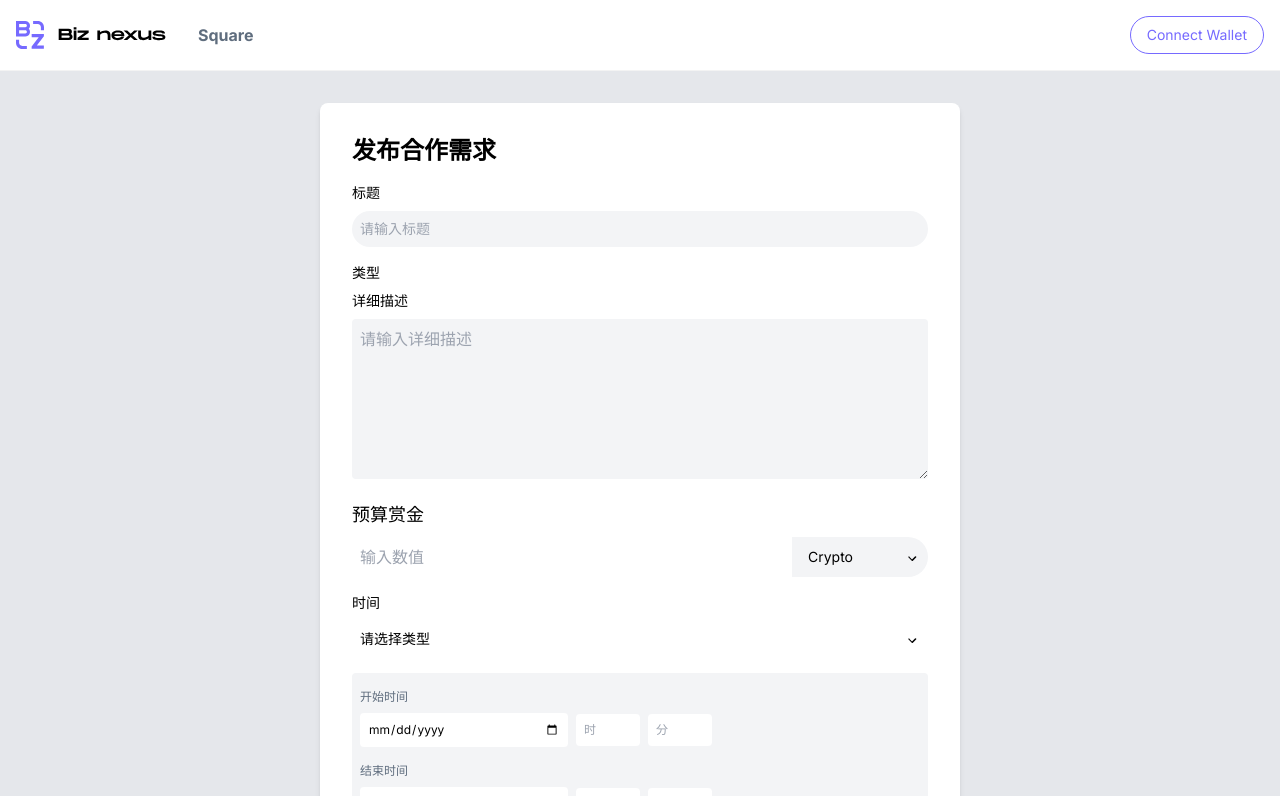
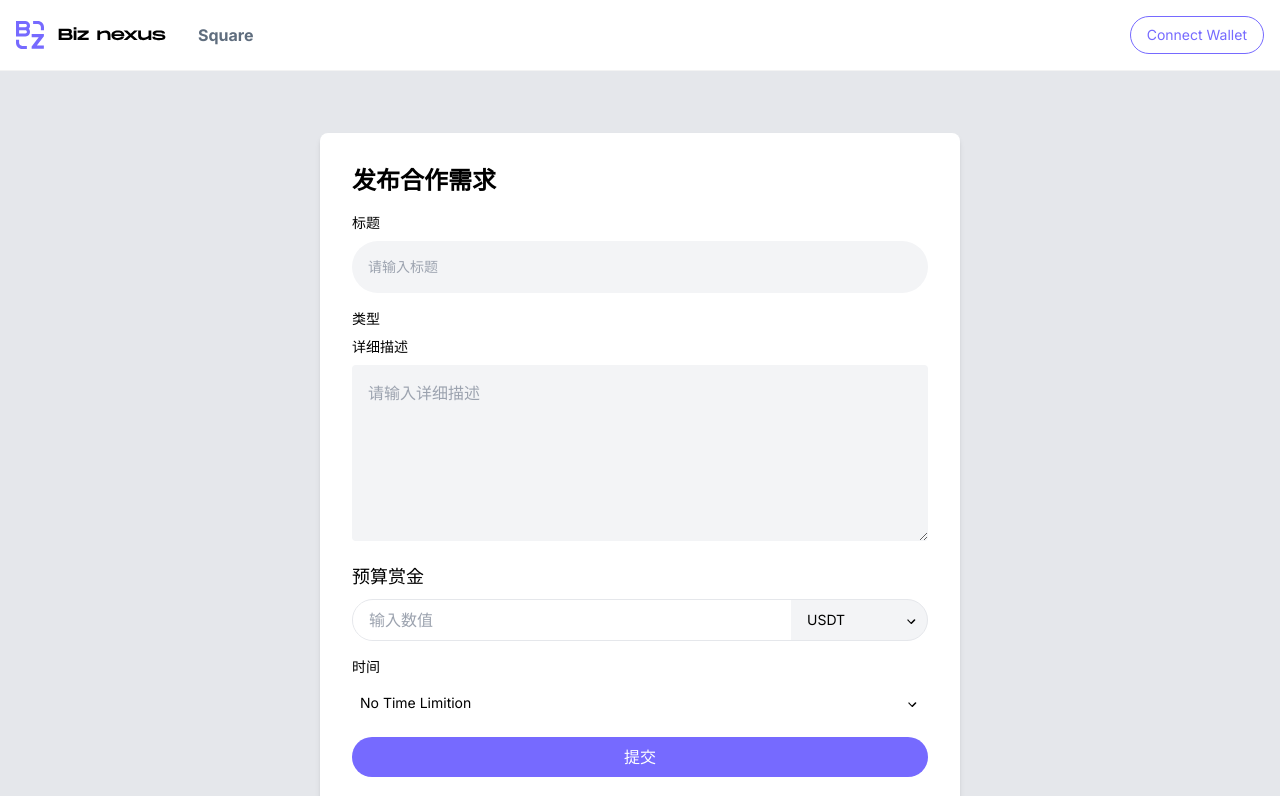
Before and after one commit to SpectreMercury/biz-front-end, a Next.js app: page /PostRequirements in a window 1280 px wide. Shown: the top 796 px of the page. Built offline with nearby package versions, Linux system fonts and the light colour scheme.

Commit message:
update time

```diff
--- a/src/app/PostRequirements/page.tsx
+++ b/src/app/PostRequirements/page.tsx
@@ -63,7 +63,7 @@ function PostRequirements() {
             name="title"
             value={formData.title}
             onChange={handleInputChange}
-            className="w-full p-2 mb-4 bg-gray-100 text-sm rounded-full"
+            className="w-full p-4 mb-4 bg-gray-100 text-sm rounded-full"
             placeholder="请输入标题"
           />
 
@@ -84,7 +84,7 @@ function PostRequirements() {
             value={formData.description}
             onChange={handleInputChange}
             rows={6}
-            className="w-full p-2 mb-4 bg-gray-100 rounded"
+            className="w-full p-4 mb-4 bg-gray-100 rounded"
             placeholder="请输入详细描述"
           ></textarea>
 
@@ -98,22 +98,29 @@ function PostRequirements() {
               defaultDisplay="请选择类型"
               className="w-full mb-4"
             /> */}
-          <div className="flex items-center mb-4 bg-gray-100 rounded-full space-x-2">
+          <div className="flex items-center mb-4 bg-gray-100 border overflow-auto rounded-full space-x-2">
             <input
               type="text"
               name="reward"
               value={formData.reward}
               onChange={handleInputChange}
-              className="flex-grow p-2"
+              className="flex-grow px-4 py-2"
               placeholder="输入数值"
             />
             <CustomSelect
               name="crypto"
-              options={['USD', 'EUR']}
+              options={[{
+                key: '1',
+                value: 'USDT'
+              },{
+                key: '2',
+                value: 'ETH'
+              }
+              ]}
               onOptionSelected={(selected, name) => {
                 setFormData(prev => ({ ...prev, [name]: selected }));
               }}
-              defaultDisplay="Crypto"
+              defaultDisplay="1"
               className="w-32"
             />
           </div>
@@ -122,13 +129,21 @@ function PostRequirements() {
             <label className="block text-sm font-medium mb-2">时间</label>
             <CustomSelect
               name="type"
-              options={['Option 1', 'Option 2']}
+              options={[{
+                key: '2',
+                value: 'No Time Limition'
+              },{
+                key: '1',
+                value: 'Time Limition'
+              }]}
               onOptionSelected={(selected, name) => {
                 setFormData(prev => ({ ...prev, [name]: selected }));
               }}
               defaultDisplay="请选择类型"
               className="w-full mb-4"
             />
+            {
+              formData.type == '1' && (<>
                 <div className="flex flex-col gap-4 items-start bg-gray-100 px-2 py-4 rounded">
                   <div>
                     <label className="block text-xs text-textSecondary">开始时间</label>
@@ -147,6 +162,8 @@ function PostRequirements() {
                     </div>
                   </div>
                 </div>
+              </>)
+            }
           </div>
 
           <button className="w-full py-2 text-white bg-primary rounded-full" onClick={handleSubmit}>提交</button>
--- a/src/app/RequirementsSqure/page.tsx
+++ b/src/app/RequirementsSqure/page.tsx
@@ -26,9 +26,9 @@ const RequirementSquare: React.FC = () => {
   }, []);
 
   return (
-    <div className="flex">
+    <div className="flex justify-center">
       {/* Left Side - Filters */}
-      <div className="w-1/5 m-4 p-4 flex flex-col items-center border border-gray-100 self-start rounded-lg">
+      {/* <div className="w-1/5 m-4 p-4 flex flex-col items-center border border-gray-100 self-start rounded-lg">
         <h2 className="mb-4 font-bold">Filters</h2>
         {mockFilters.map((filter, index) => (
           <div key={index} className="mb-2">
@@ -36,7 +36,7 @@ const RequirementSquare: React.FC = () => {
             <label htmlFor={`filter-${index}`} className="ml-2">{filter}</label>
           </div>
         ))}
-      </div>
+      </div> */}
 
       {/* Right Side - Content */}
       <div className="w-4/5 p-4">
@@ -49,7 +49,7 @@ const RequirementSquare: React.FC = () => {
                 <input type="text" placeholder="Search..." className="rounded-full p-2 flex-grow" />
                 <button className="h-full bg-primary text-white p-2 rounded-r-full text-sm">Search</button>
             </div>
-            <div>
+            {/* <div>
                 <CustomSelect
                     options={['Red', 'Blue', 'Green']}
                     onOptionSelected={(selected, name) => {
@@ -59,7 +59,7 @@ const RequirementSquare: React.FC = () => {
                     name="color"
                     className="w-24 border border-gray-100 rounded-full"
                 />
-            </div>
+            </div> */}
           </div>
           <Link href="/PostRequirements" className="bg-primary rounded-full text-sm font-bold text-white px-4 py-2 roundeSearchOutlinedd">Release Requirements</Link>
         </div>
--- a/src/components/CustomSelect/CustomSelect.tsx
+++ b/src/components/CustomSelect/CustomSelect.tsx
@@ -1,27 +1,39 @@
 import React, { useState } from 'react';
 
+interface OptionType {
+  key: string;
+  value: string;
+}
+
 interface CustomSelectProps {
-  options: string[];
-  onOptionSelected: (selected: string, name: string) => void;
+  options: OptionType[];
+  onOptionSelected: (selectedKey: string, name: string) => void;
   defaultDisplay: string;
   name: string;
   className?: string;
 }
 
-const CustomSelect: React.FC<CustomSelectProps> = ({ options, onOptionSelected, defaultDisplay, name, className = "" }) => {
+const CustomSelect: React.FC<CustomSelectProps> = ({
+  options,
+  onOptionSelected,
+  defaultDisplay,
+  name,
+  className = ""
+}) => {
   const [isOpen, setIsOpen] = useState(false);
-  const [selectedOption, setSelectedOption] = useState(defaultDisplay || options[0]);
+  const defaultOption = options.find(option => option.value === defaultDisplay) || options[0];
+  const [selectedOption, setSelectedOption] = useState<OptionType>(defaultOption);
 
-  const handleOptionClick = (option: string) => {
+  const handleOptionClick = (option: OptionType) => {
     setSelectedOption(option);
     setIsOpen(false);
-    onOptionSelected(option, name); // Passing the name as the second argument
+    onOptionSelected(option.key, name); // Passing the key instead of value
   };
 
   return (
     <div className={`relative ${className} text-sm`}>
       <div className="w-full p-2 cursor-pointer" onClick={() => setIsOpen(!isOpen)}>
-        {selectedOption}
+        {selectedOption.value}
         <span className="absolute right-2 top-1/2 transform -translate-y-1/2">
           <svg className="h-4 w-4 fill-current" xmlns="http://www.w3.org/2000/svg" viewBox="0 0 20 20">
             <path d="M6.293 9.293L10 13l3.707-3.707a.999.999 0 111.414 1.414l-4 4a.999.999 0 01-1.414 0l-4-4a.997.997 0 010-1.414.999.999 0 011.414 0z"/>
@@ -31,8 +43,8 @@ const CustomSelect: React.FC<CustomSelectProps> = ({ options, onOptionSelected,
       {isOpen && (
         <div className="absolute bg-white w-full mt-2 border border-gray-300 rounded-md shadow-md z-10">
           {options.map(option => (
-            <div key={option} className="p-2 hover:bg-gray-200 cursor-pointer" onClick={() => handleOptionClick(option)}>
-              {option}
+            <div key={option.key} className="p-2 hover:bg-gray-200 cursor-pointer" onClick={() => handleOptionClick(option)}>
+              {option.value}
             </div>
           ))}
         </div>
--- a/src/components/Requirements/Owned/Owned.tsx
+++ b/src/components/Requirements/Owned/Owned.tsx
@@ -1,6 +1,6 @@
 import { getNeedApplications } from '@/api/requirements';
 import { Application, OwnedProps } from '@/interface/requirements';
-import React, { useEffect, useState } from 'react';
+import React, { useEffect, useState, useRef } from 'react';
 
 const Owned: React.FC<OwnedProps> = ({
   needsTag,
@@ -15,12 +15,25 @@ const Owned: React.FC<OwnedProps> = ({
   const [isDescriptionExpanded, setDescriptionExpanded] = useState(false);
   const [isApplicationsExpanded, setApplicationsExpanded] = useState(false);
   const [applications, setApplications] = useState<Application[]>([]);
+  const descriptionRef = useRef<HTMLParagraphElement>(null);
 
 
   const getApplicationList = async () => {
     let rlt = await getNeedApplications()
     setApplications(rlt)
   }
+
+  const isOverflowed = (element: HTMLElement): boolean => {
+    return element.scrollHeight > element.clientHeight;
+  };
+
+  useEffect(() => {
+    if (descriptionRef.current && isOverflowed(descriptionRef.current)) {
+      setDescriptionExpanded(false);
+    } else {
+      setDescriptionExpanded(true);
+    }
+  }, []);
 
   useEffect(() => {
     getApplicationList()
@@ -35,7 +48,7 @@ const Owned: React.FC<OwnedProps> = ({
           <span className='text-sm text-textSecondary'>{time}</span>
           <span className={`text-${status === 'ongoing' ? 'green' : status === 'ended' ? 'gray' : 'red'}-500 text-sm`}>{status}</span>
         </div>
-        <span className="bg-purple-100 text-sm text-primary py-1 px-2 font-bold rounded">{reward}</span>
+        <span className="bg-purple-100 text-sm text-primary py-1 px-2 font-bold rounded">$ {reward}</span>
       </div>
 
       <h2 className="text-xl font-bold mt-2">{needsName}</h2>
@@ -45,7 +58,12 @@ const Owned: React.FC<OwnedProps> = ({
         <span
           onClick={() => setDescriptionExpanded(!isDescriptionExpanded)}
           className="text-primary text-sm cursor-pointer">
-          {isDescriptionExpanded ? '收起' : '展开全部'}
+          {descriptionRef.current && isOverflowed(descriptionRef.current) && (
+            <span onClick={() => setDescriptionExpanded(!isDescriptionExpanded)}
+                  className="text-primary text-sm cursor-pointer">
+              {isDescriptionExpanded ? '收起' : '展开全部'}
+            </span>
+          )}
         </span>
       </p>
 
@@ -62,7 +80,7 @@ const Owned: React.FC<OwnedProps> = ({
       {
         !isApplicationsExpanded && (
           <div className="mt-2">
-            <button onClick={() => setApplicationsExpanded(!isApplicationsExpanded)} className="text-purple-500">展开需求详情</button>
+            <button onClick={() => setApplicationsExpanded(!isApplicationsExpanded)} className="text-purple-500 text-xs">展开需求详情</button>
           </div>
         )
       }
@@ -120,7 +138,7 @@ const Owned: React.FC<OwnedProps> = ({
       )
     }
     {isApplicationsExpanded && (
-      <button onClick={() => setApplicationsExpanded(false)} className="text-purple-500 mt-2">收起</button>
+      <button onClick={() => setApplicationsExpanded(false)} className="text-purple-500 mt-2 text-xs">收起</button>
     )}
     </>
   );
```
Lines whose indentation alone changed are shown as unchanged.
